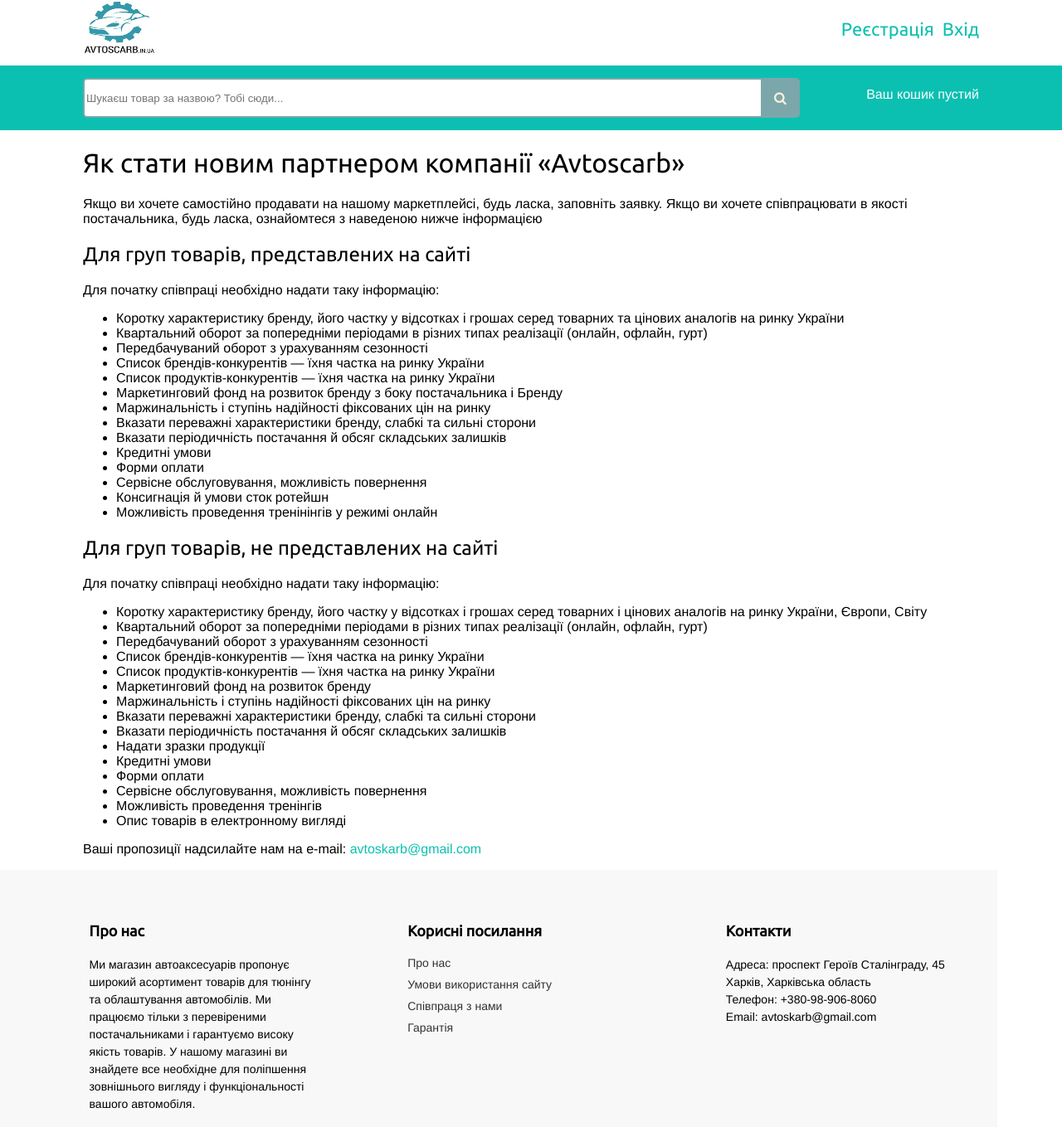
After one commit to superdimon3000/avtoscarb, a Django app: page /collaboration/ in a window 1280 px wide. The commit adds this page. Shown: the top 1359 px of the page at 83% size. Run offline with Django 4.2, Linux system fonts and the light colour scheme; parts of the project's set-up code (start-up, migrations or seed data) failed here and were passed over; some libraries are stand-ins or nearby versions.

Commit message:
Улучшение функционала

```diff
--- a/shop/static/css/base.css
+++ b/shop/static/css/base.css
@@ -184,7 +184,7 @@ ul.errorlist {
     border: 2px solid #7BA7AB;
     border-radius: 5px;
     outline: none;
-    background: #F9F0DA;
+    background: #ffffff;
     color: #9E9C9C;
   }
   .d1 button {
@@ -265,7 +265,7 @@ ul.errorlist {
 
 #main {
     float:left;
-    width: 93%;
+    width: 92%;
     margin-right:-220px;
     overflow:hidden;
 }
@@ -283,7 +283,7 @@ ul.errorlist {
 }
 
 .product-list .item {
-    width:300px;
+    width:295px;
     height:350px;
     padding:10px 5px 5px 5px;
     float:left;
@@ -557,7 +557,7 @@ form div.field {
 
   .pagination .current-page {
     font-weight: bold;
-    color: #fff;
+    color: #ffffff;
     background-color: #333;
     border-color: #333;
   }
@@ -569,7 +569,7 @@ form div.field {
   }
 
   footer {
-    width: 95%;
+    width: 90%;
     float: center;
     background-color: #f8f8f8;
     padding: 40px 0;
--- /dev/null
+++ b/shop/templates/informations/collaboration.html
@@ -0,0 +1,49 @@
+{% extends 'shop/base.html' %}
+{% load static %}
+
+{% block content %}
+<h1>Як стати новим партнером компанії «Avtoscarb»</h1>
+<p>Якщо ви хочете самостійно продавати на нашому маркетплейсі, будь ласка, заповніть заявку. Якщо ви хочете співпрацювати в якості постачальника, будь ласка, ознайомтеся з наведеною нижче інформацією</p>
+<h2>Для груп товарів, представлених на сайті</h2>
+<p>Для початку співпраці необхідно надати таку інформацію:</p>
+<ul>
+  <li>Коротку характеристику бренду, його частку у відсотках і грошах серед товарних та цінових аналогів на ринку України</li>
+  <li>Квартальний оборот за попередніми періодами в різних типах реалізації (онлайн, офлайн, гурт)</li>
+  <li>Передбачуваний оборот з урахуванням сезонності</li>
+  <li>Список брендів-конкурентів — їхня частка на ринку України</li>
+  <li>Список продуктів-конкурентів — їхня частка на ринку України</li>
+  <li>Маркетинговий фонд на розвиток бренду з боку постачальника і Бренду</li>
+  <li>Маржинальність і ступінь надійності фіксованих цін на ринку</li>
+  <li>Вказати переважні характеристики бренду, слабкі та сильні сторони</li>
+  <li>Вказати періодичність постачання й обсяг складських залишків</li>
+  <li>Кредитні умови</li>
+  <li>Форми оплати</li>
+  <li>Сервісне обслуговування, можливість повернення</li>
+  <li>Консигнація й умови сток ротейшн</li>
+  <li>Можливість проведення тренінінгів у режимі онлайн</li>
+</ul>
+
+<h2>Для груп товарів, не представлених на сайті</h2>
+<p>Для початку співпраці необхідно надати таку інформацію:</p>
+
+<ul>
+    <li>Коротку характеристику бренду, його частку у відсотках і грошах серед товарних і цінових аналогів на ринку України, Європи, Світу</li>
+    <li>Квартальний оборот за попередніми періодами в різних типах реалізації (онлайн, офлайн, гурт)</li>
+    <li>Передбачуваний оборот з урахуванням сезонності</li>
+    <li>Список брендів-конкурентів — їхня частка на ринку України</li>
+    <li>Список продуктів-конкурентів — їхня частка на ринку України</li>
+    <li>Маркетинговий фонд на розвиток бренду</li>
+    <li>Маржинальність і ступінь надійності фіксованих цін на ринку</li>
+    <li>Вказати переважні характеристики бренду, слабкі та сильні сторони</li>
+    <li>Вказати періодичність постачання й обсяг складських залишків</li>
+    <li>Надати зразки продукції</li>
+    <li>Кредитні умови</li>
+    <li>Форми оплати</li>
+    <li>Сервісне обслуговування, можливість повернення</li>
+    <li>Можливість проведення тренінгів</li>
+    <li>Опис товарів в електронному вигляді</li>
+</ul>
+
+  <p>Ваші пропозиції надсилайте нам на e-mail: <a href="mailto:avtoskarb@gmail.com">avtoskarb@gmail.com</a></p>
+  </pre>
+{% endblock content %}
--- a/shop/templates/shop/base.html
+++ b/shop/templates/shop/base.html
@@ -58,10 +58,10 @@
             <div class="col-md-4">
               <h4>Корисні посилання</h4>
               <ul>
-                <li><a href="#">Про нас</a></li>
-                <li><a href="#">Умови використання сайту</a></li>
-                <li><a href="#">Співпраця з нами</a></li>
-                <li><a href="#">Гарантія</a></li>
+                <li><a href="{% url 'shop:about' %}">Про нас</a></li>
+                <li><a href="{% url 'shop:terms' %}">Умови використання сайту</a></li>
+                <li><a href="{% url 'shop:collaboration' %}">Співпраця з нами</a></li>
+                <li><a href="{% url 'shop:guarantee' %}">Гарантія</a></li>
               </ul>
             </div>
             <div class="col-md-4">
--- a/shop/urls.py
+++ b/shop/urls.py
@@ -1,12 +1,15 @@
 from django.urls import path
-from .views import index, search
+from .views import search, TermsView, AboutView, CollaborationView, GuaranteeView
 from . import views
 
 app_name = 'shop'
 
 urlpatterns = [
-    path('index', index, name='index'),
     path('search/', search, name='search'),
+    path('terms/', TermsView.as_view(), name='terms'),
+    path('about/', AboutView.as_view(), name='about'),
+    path('collaboration/', CollaborationView.as_view(), name='collaboration'),
+    path('guarantee/', GuaranteeView.as_view(), name='guarantee'),
     path('', views.product_list, name='product_list'),
     path('<slug:category_slug>/', views.product_list, name='product_list_by_category'),
     path('<int:id>/<slug:slug>/', views.product_detail, name='product_detail'),
--- a/shop/views.py
+++ b/shop/views.py
@@ -2,6 +2,7 @@ from django.shortcuts import render, get_object_or_404
 from django.core.paginator import Paginator, PageNotAnInteger, EmptyPage
 from .models import Category, Product
 from cart.forms import CartAddProductForm
+from django.views.generic import TemplateView
 
 # Create your views here.
 def index(request):
@@ -52,3 +53,15 @@ def search(request):
     else:
         results = []
     return render(request, 'shop/search.html', {'results': results, 'query': query})
+
+class TermsView(TemplateView):
+    template_name = 'informations/terms.html'
+
+class AboutView(TemplateView):
+    template_name = 'informations/about.html'
+
+class CollaborationView(TemplateView):
+    template_name = 'informations/collaboration.html'
+
+class GuaranteeView(TemplateView):
+    template_name = 'informations/guarantee.html'
```
Also changed, not shown: shop/templates/informations/about.html (added, +14 -0 lines), shop/templates/informations/guarantee.html (added, +17 -0 lines), shop/templates/informations/terms.html (added, +30 -0 lines).
